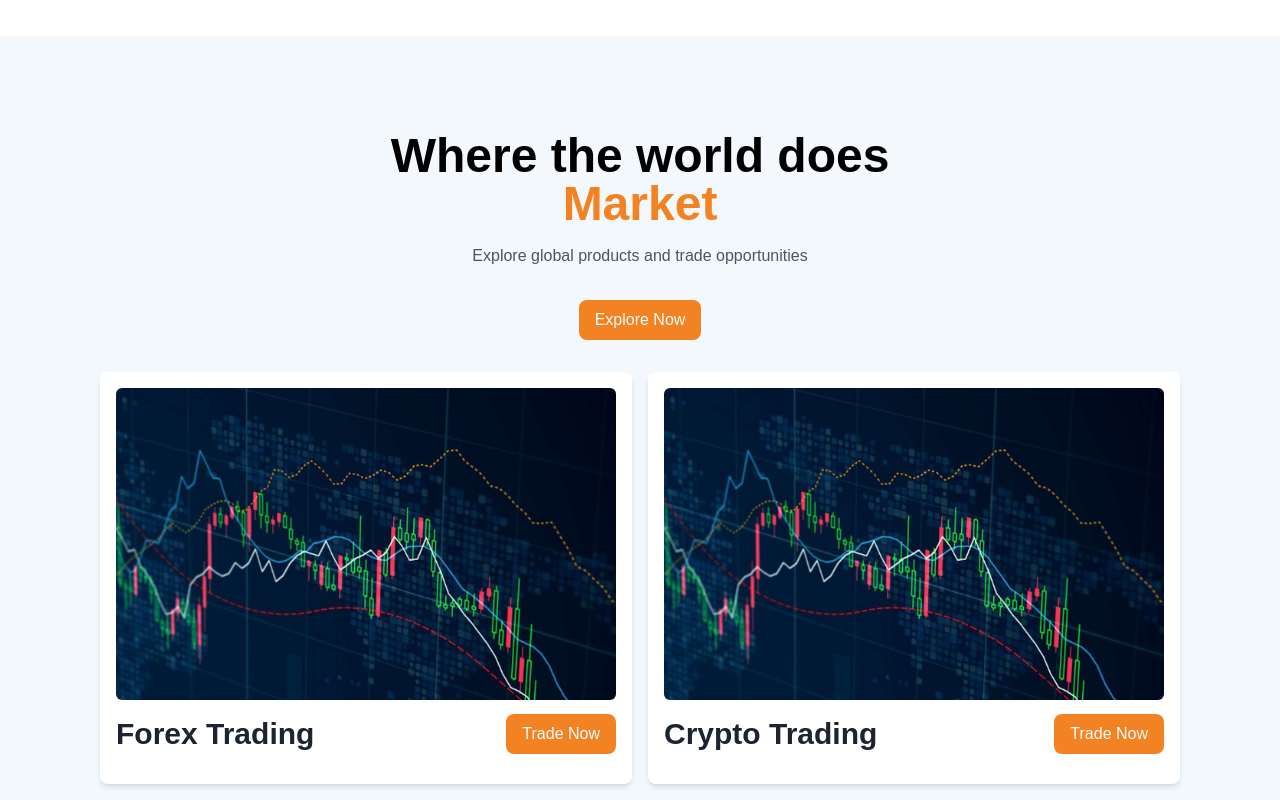
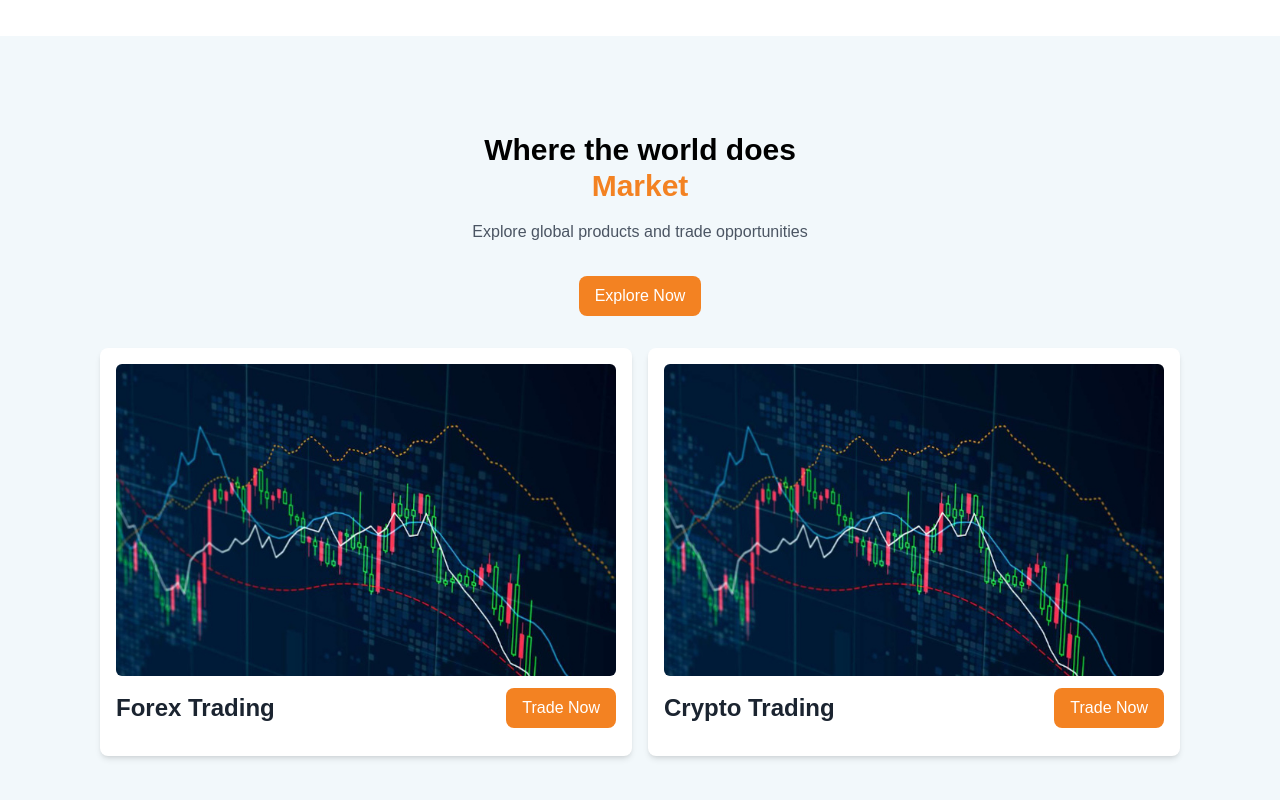
Before and after one commit to riyadh9292/atc-frontend, a Next.js app: page / in a window 1280 px wide. Shown: the part 1260-2060 px from the top of the page. Built offline with nearby package versions, Linux system fonts and the light colour scheme.

Commit message:
update font size

```diff
--- a/src/app/components/molecules/worldMarket/WorldMarket.jsx
+++ b/src/app/components/molecules/worldMarket/WorldMarket.jsx
@@ -7,7 +7,7 @@ const WorldMarket = () => {
   return (
     <setion>
       <div className="flex flex-col items-center py-24">
-        <h1 className="text-5xl font-bold mb-4 text-center">
+        <h1 className="text-3xl font-bold mb-4 text-center">
           Where the world does <br />
           <span className="text-fanta"> Market </span>
         </h1>
@@ -29,7 +29,7 @@ const WorldMarket = () => {
               />
             </div>
             <div className="flex justify-between items-center">
-              <p className="text-3xl font-bold text-graphite py-4">
+              <p className="text-2xl font-bold text-graphite py-4">
                 Forex Trading
               </p>
               <div>
@@ -48,7 +48,7 @@ const WorldMarket = () => {
               />
             </div>
             <div className="flex justify-between items-center">
-              <p className="text-3xl font-bold text-graphite py-4">
+              <p className="text-2xl font-bold text-graphite py-4">
                 Crypto Trading
               </p>
               <div>
```
